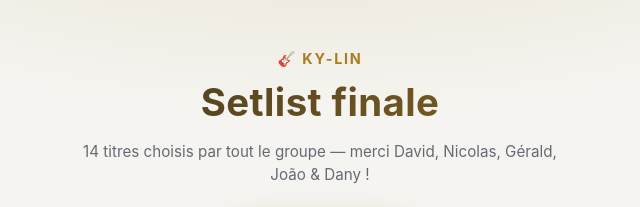
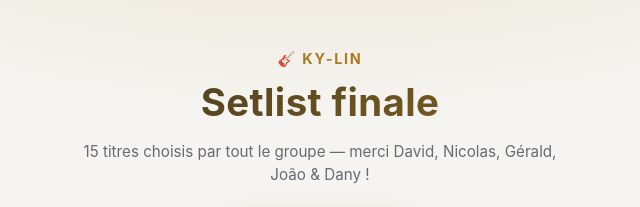
Before and after one commit to joaofmsilva1979/kylin, a plain HTML site: page playlist.html in a window 1280 px wide. Shown: the top 207 px of the page, 320-960 px from the left. Drawn offline with Linux system fonts and the light colour scheme.

Commit message:
playlist.html: 14 → 15 titres

```diff
--- a/playlist.html
+++ b/playlist.html
@@ -10,7 +10,7 @@
   <header class="pl-header">
     <p class="pl-kicker">🎸 Ky-Lin</p>
     <h1>Setlist finale</h1>
-    <p class="pl-subtitle">14 titres choisis par tout le groupe — merci David, Nicolas, Gérald, João &amp; Dany !</p>
+    <p class="pl-subtitle">15 titres choisis par tout le groupe — merci David, Nicolas, Gérald, João &amp; Dany !</p>
     <button id="play-all-btn" class="pl-play-all">▶ Tout écouter</button>
   </header>
 
```
